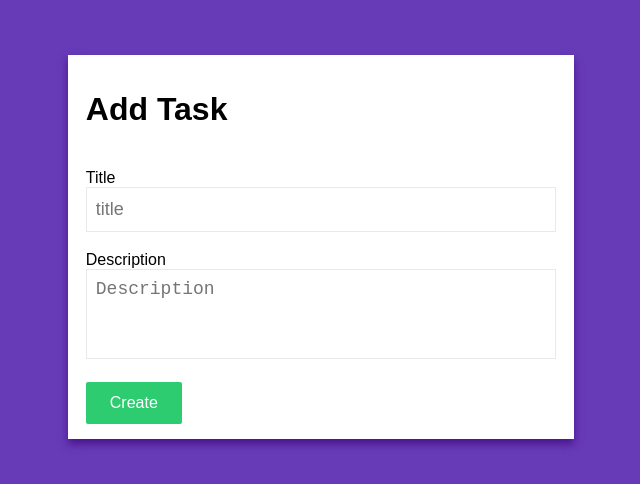
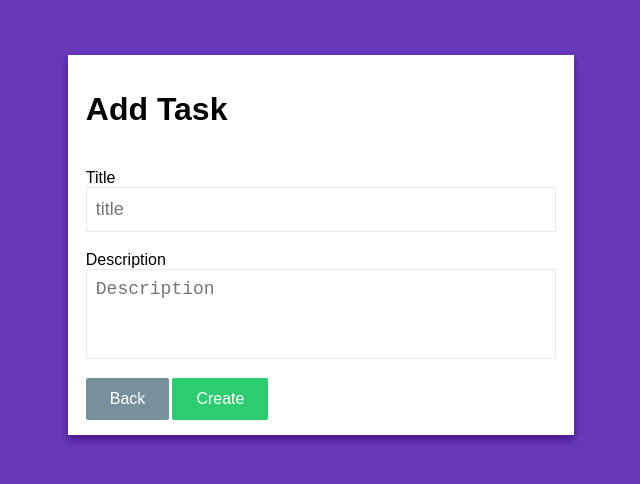
Before and after one commit to hlebon/react-todolist, a React (Create React App) app: page /add in a window 1280 px wide. Shown: the top 484 px of the page, without its empty margins (319-959 px from the left). Built offline with nearby package versions, Linux system fonts and the light colour scheme.

Commit message:
feat: back button in addTask page

```diff
--- a/src/component/AddPage/AddTask.js
+++ b/src/component/AddPage/AddTask.js
@@ -1,4 +1,5 @@
 import React from 'react'
+import { Link } from 'react-router-dom'
 
 class AddTask extends React.Component{
     state = {
@@ -37,6 +38,9 @@ class AddTask extends React.Component{
                         placeholder="Description" />
                 </div>
                 <div className="form-group">
+                    <Link to="/" className="btn btn-secondary">
+                        <span>Back</span>
+                    </Link>
                     <button className="btn" type="submit">
                         <span>Create</span>
                     </button>
--- a/src/index.css
+++ b/src/index.css
@@ -155,7 +155,13 @@ form{
 }
 
 .form-group{
+  display: flex;
+  flex-wrap: wrap;
   margin: 0.6em;
+}
+
+a, a:hover {
+  text-decoration: none;
 }
 
 .btn {
@@ -171,10 +177,19 @@ form{
   background-color: #2ecc71;
   color: white;
   transition: background-color .3s;
+  margin-right: 3px;
+}
+
+.btn-secondary{
+  background: #78909C;
 }
 
 .btn:hover, .btn:focus {
   background-color: #27ae60;
+}
+
+.btn-secondary:hover, .btn-secondary:focus{
+  background: #607D8B;
 }
 
 .btn > * {
```
